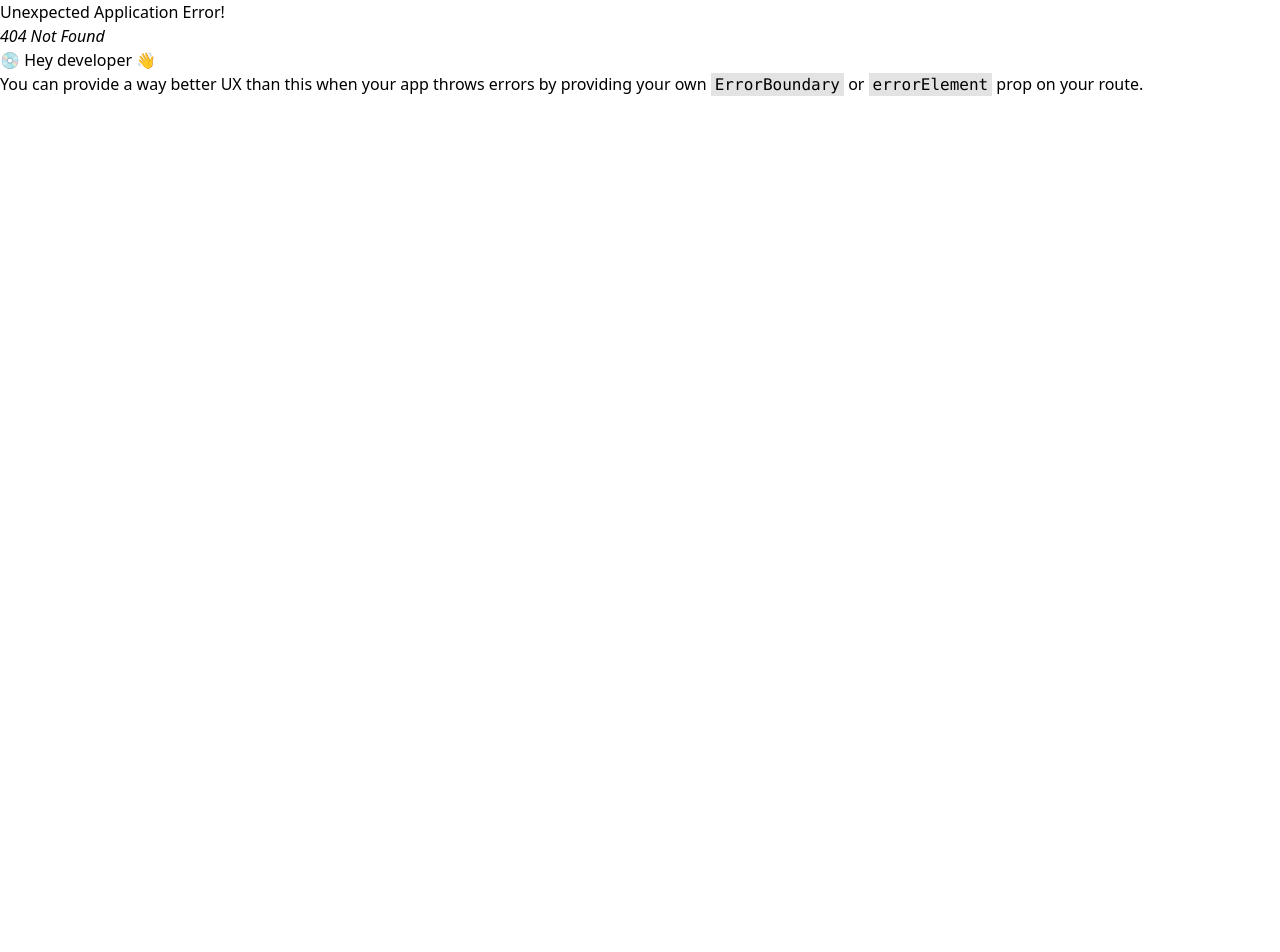
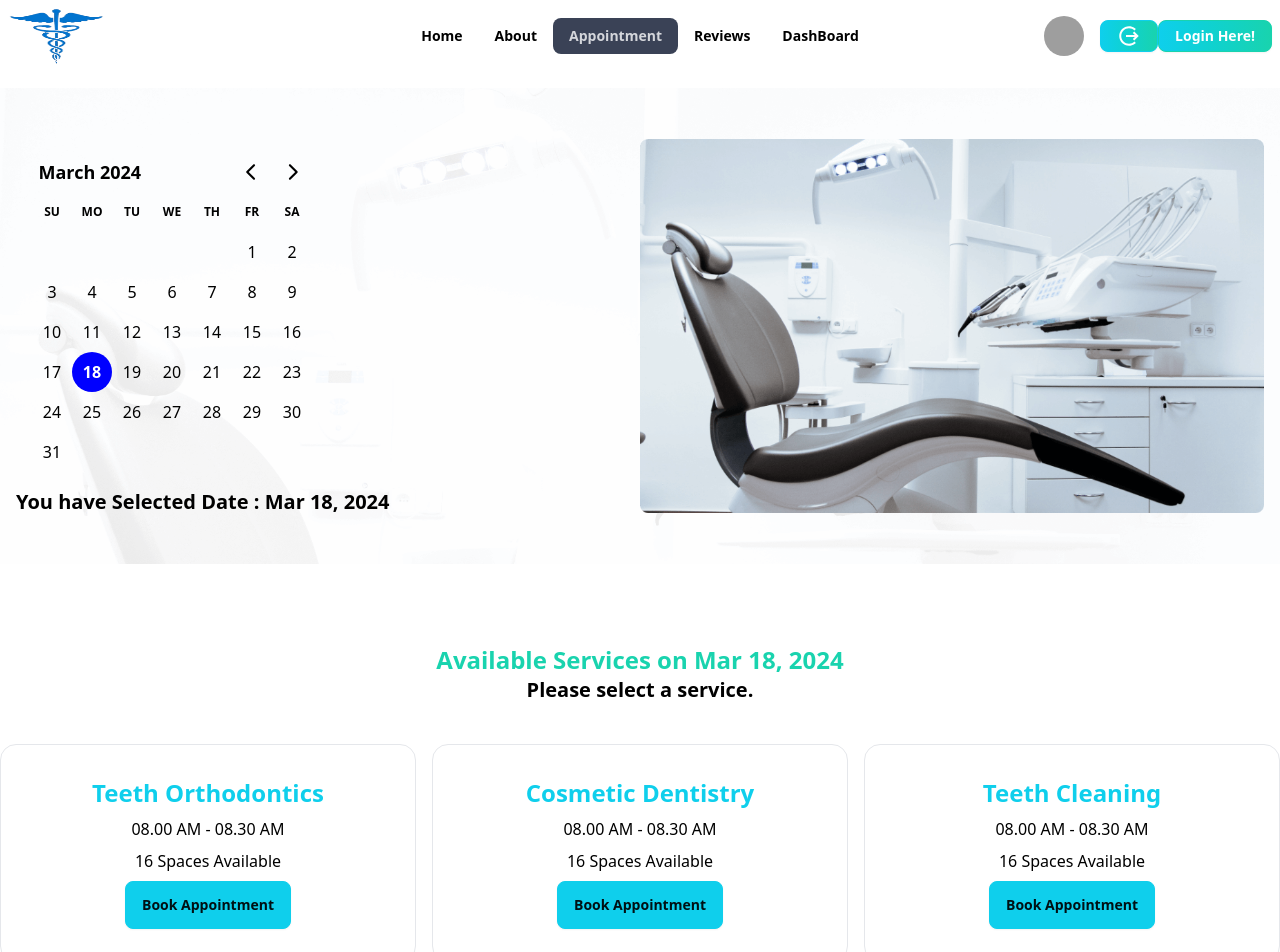
Before and after one commit to swadebsharma6/doctors-portal-client, a React (Vite) app: page /appointment in a window 1280 px wide. Before the commit this address had no page. Shown: the top 952 px of the page. Before the commit the page ends 800 px from the top, so only its background shows below. Built offline with nearby package versions, Linux system fonts and the light colour scheme; grey boxes are pictures that could not be loaded.

Commit message:
added calender with day picker and services

```diff
--- a/package.json
+++ b/package.json
@@ -10,9 +10,11 @@
     "preview": "vite preview"
   },
   "dependencies": {
+    "date-fns": "^3.6.0",
     "localforage": "^1.10.0",
     "match-sorter": "^6.3.4",
     "react": "^18.2.0",
+    "react-day-picker": "^8.10.0",
     "react-dom": "^18.2.0",
     "react-icons": "^5.0.1",
     "react-router-dom": "^6.22.3",
--- /dev/null
+++ b/public/appointmentOption.json
@@ -0,0 +1,128 @@
+[
+  {
+    "name": "Teeth Orthodontics",
+    "slots": [
+      "08.00 AM - 08.30 AM",
+      "08.30 AM - 09.00 AM",
+      "09.00 AM - 9.30 AM",
+      "09.30 AM - 10.00 AM",
+      "10.00 AM - 10.30 AM",
+      "10.30 AM - 11.00 AM",
+      "11.00 AM - 11.30 AM",
+      "11.30 AM - 12.00 AM",
+      "1.00 PM - 1.30 PM",
+      "1.30 PM - 2.00 PM",
+      "2.00 PM - 2.30 PM",
+      "2.30 PM - 3.00 PM",
+      "3.00 PM - 3.30 PM",
+      "3.30 PM - 4.00 PM",
+      "4.00 PM - 4.30 PM",
+      "4.30 PM - 5.00 PM"
+    ]
+  },
+  {
+    "name": "Cosmetic Dentistry",
+    "slots": [
+      "08.00 AM - 08.30 AM",
+      "08.30 AM - 09.00 AM",
+      "09.00 AM - 9.30 AM",
+      "09.30 AM - 10.00 AM",
+      "10.00 AM - 10.30 AM",
+      "10.30 AM - 11.00 AM",
+      "11.00 AM - 11.30 AM",
+      "11.30 AM - 12.00 AM",
+      "1.00 PM - 1.30 PM",
+      "1.30 PM - 2.00 PM",
+      "2.00 PM - 2.30 PM",
+      "2.30 PM - 3.00 PM",
+      "3.00 PM - 3.30 PM",
+      "3.30 PM - 4.00 PM",
+      "4.00 PM - 4.30 PM",
+      "4.30 PM - 5.00 PM"
+    ]
+  },
+  {
+    "name": "Teeth Cleaning",
+    "slots": [
+      "08.00 AM - 08.30 AM",
+      "08.30 AM - 09.00 AM",
+      "09.00 AM - 9.30 AM",
+      "09.30 AM - 10.00 AM",
+      "10.00 AM - 10.30 AM",
+      "10.30 AM - 11.00 AM",
+      "11.00 AM - 11.30 AM",
+      "11.30 AM - 12.00 AM",
+      "1.00 PM - 1.30 PM",
+      "1.30 PM - 2.00 PM",
+      "2.00 PM - 2.30 PM",
+      "2.30 PM - 3.00 PM",
+      "3.00 PM - 3.30 PM",
+      "3.30 PM - 4.00 PM",
+      "4.00 PM - 4.30 PM",
+      "4.30 PM - 5.00 PM"
+    ]
+  },
+  {
+    "name": "Cavity Protection",
+    "slots": [
+      "08.00 AM - 08.30 AM",
+      "08.30 AM - 09.00 AM",
+      "09.00 AM - 9.30 AM",
+      "09.30 AM - 10.00 AM",
+      "10.00 AM - 10.30 AM",
+      "10.30 AM - 11.00 AM",
+      "11.00 AM - 11.30 AM",
+      "11.30 AM - 12.00 AM",
+      "1.00 PM - 1.30 PM",
+      "1.30 PM - 2.00 PM",
+      "2.00 PM - 2.30 PM",
+      "2.30 PM - 3.00 PM",
+      "3.00 PM - 3.30 PM",
+      "3.30 PM - 4.00 PM",
+      "4.00 PM - 4.30 PM",
+      "4.30 PM - 5.00 PM"
+    ]
+  },
+  {
+    "name": "Pediatric Dental",
+    "slots": [
+      "08.00 AM - 08.30 AM",
+      "08.30 AM - 09.00 AM",
+      "09.00 AM - 9.30 AM",
+      "09.30 AM - 10.00 AM",
+      "10.00 AM - 10.30 AM",
+      "10.30 AM - 11.00 AM",
+      "11.00 AM - 11.30 AM",
+      "11.30 AM - 12.00 AM",
+      "1.00 PM - 1.30 PM",
+      "1.30 PM - 2.00 PM",
+      "2.00 PM - 2.30 PM",
+      "2.30 PM - 3.00 PM",
+      "3.00 PM - 3.30 PM",
+      "3.30 PM - 4.00 PM",
+      "4.00 PM - 4.30 PM",
+      "4.30 PM - 5.00 PM"
+    ]
+  },
+  {
+    "name": "Oral Surgery",
+    "slots": [
+      "08.00 AM - 08.30 AM",
+      "08.30 AM - 09.00 AM",
+      "09.00 AM - 9.30 AM",
+      "09.30 AM - 10.00 AM",
+      "10.00 AM - 10.30 AM",
+      "10.30 AM - 11.00 AM",
+      "11.00 AM - 11.30 AM",
+      "11.30 AM - 12.00 AM",
+      "1.00 PM - 1.30 PM",
+      "1.30 PM - 2.00 PM",
+      "2.00 PM - 2.30 PM",
+      "2.30 PM - 3.00 PM",
+      "3.00 PM - 3.30 PM",
+      "3.30 PM - 4.00 PM",
+      "4.00 PM - 4.30 PM",
+      "4.30 PM - 5.00 PM"
+    ]
+  }
+]
--- a/src/main.jsx
+++ b/src/main.jsx
@@ -1,8 +1,10 @@
 import React from 'react'
+import 'react-day-picker/dist/style.css'
 import ReactDOM from 'react-dom/client'
 import { RouterProvider } from 'react-router-dom'
 import './index.css'
 import { router } from './routes/router.jsx'
+
 
 ReactDOM.createRoot(document.getElementById('root')).render(
   <React.StrictMode>
--- /dev/null
+++ b/src/pages/About/About.jsx
@@ -0,0 +1,11 @@
+
+
+const About = () => {
+    return (
+        <div>
+            This is About Page
+        </div>
+    );
+};
+
+export default About;
--- /dev/null
+++ b/src/pages/Appointment/Appointment.jsx
@@ -0,0 +1,23 @@
+import { useState } from "react";
+import AppointmentBanner from "./AppointmentBanner/AppointmentBanner";
+import AvailableAppointmentDate from "./AvailableAppointments/AvailableAppointmentDate";
+
+
+const Appointment = () => {
+    const [selectedDate, setSelectedDate] = useState(new Date());
+
+    return (
+        <>
+         <AppointmentBanner
+         selectedDate={selectedDate}
+         setSelectedDate={setSelectedDate}
+         ></AppointmentBanner>
+         <AvailableAppointmentDate
+         selectedDate={selectedDate}
+         setSelectedDate={setSelectedDate}
+         ></AvailableAppointmentDate>
+        </>
+    );
+};
+
+export default Appointment;
--- /dev/null
+++ b/src/pages/Appointment/AppointmentBanner/AppointmentBanner.jsx
@@ -0,0 +1,36 @@
+import { format } from 'date-fns';
+import { DayPicker, } from 'react-day-picker';
+import bgImage from '../../../assets/images/bg.png';
+import chair from "../../../assets/images/chair.png";
+
+const AppointmentBanner = ({selectedDate, setSelectedDate}) => {
+
+
+
+    return (
+        <header className="mb-20 py-8" style={{
+            background: `url(${bgImage})`,
+            backgroundSize: 'cover'
+        }}>
+          <div className="hero">
+            <div className="hero-content flex-col lg:flex-row-reverse">
+              <img
+                src={chair}
+                className="lg:w-1/2 w-full"
+                alt="chair"
+              />
+              <div className="Lg:mr-10  w-full">
+                <DayPicker
+                mode="single"
+                selected={selectedDate}
+                onSelect={setSelectedDate}
+                />
+                <p className='text-xl font-bold'>You have Selected Date : {format(selectedDate, 'PP')}</p>
+              </div>
+            </div>
+          </div>
+        </header>
+    );
+};
+
+export default AppointmentBanner;
--- /dev/null
+++ b/src/pages/Appointment/AvailableAppointments/AppointmentCard.jsx
@@ -0,0 +1,21 @@
+
+
+const AppointmentCard = ({ option, setTreatment }) => {
+    const { name, slots } = option;
+    return (
+        <div className="card border">
+      <div className="card-body items-center text-center">
+        <h2 className="card-title text-2xl font-bold text-primary">{name}</h2>
+        <p>{slots.length > 0 ? slots[0] : 'Try Another Day'}</p>
+        <p>{slots.length} {slots.length > 1 ? 'Spaces' : "Space"} Available</p>
+        <div className="card-actions " onClick={()=>document.getElementById('my_modal_3').showModal()}>
+          <button
+          disabled={slots.length === 0}
+          className="btn btn-primary" onClick={()=> setTreatment(option,)}>Book Appointment</button>
+        </div>
+      </div>
+    </div>
+    );
+};
+
+export default AppointmentCard;
--- /dev/null
+++ b/src/pages/Appointment/AvailableAppointments/AvailableAppointmentDate.jsx
@@ -0,0 +1,38 @@
+import { format } from "date-fns";
+import { useEffect, useState } from "react";
+import AppointmentCard from "./AppointmentCard";
+
+const AvailableAppointmentDate = ({ selectedDate }) => {
+
+    const [appointmentOptions, setAppointmentOptions] = useState([]);
+
+    useEffect(()=>{
+        fetch('/public/appointmentOption.json')
+        .then(res => res.json())
+        .then(data => setAppointmentOptions(data))
+    }, [])
+
+  return (
+    <section className="mb-16">
+      <div className="text-center mb-10">
+        <p className="text-secondary text-2xl font-bold">
+          Available Services on {format(selectedDate, "PP")}{" "}
+        </p>
+        <h5 className="text-xl font-semibold">Please select a service.</h5>
+      </div>
+
+      <div className="grid grid-cols-1 md:grid-cols-2 lg:grid-cols-3 gap-4">
+      {
+       appointmentOptions.map(option => <AppointmentCard
+           key={option._id}
+           option={option}
+
+           ></AppointmentCard>)
+      }
+   </div>
+
+    </section>
+  );
+};
+
+export default AvailableAppointmentDate;
```
Also changed, not shown: src/routes/router.jsx (+10 -0 lines), 1 other file (tests, documents, lock files or other folders).
